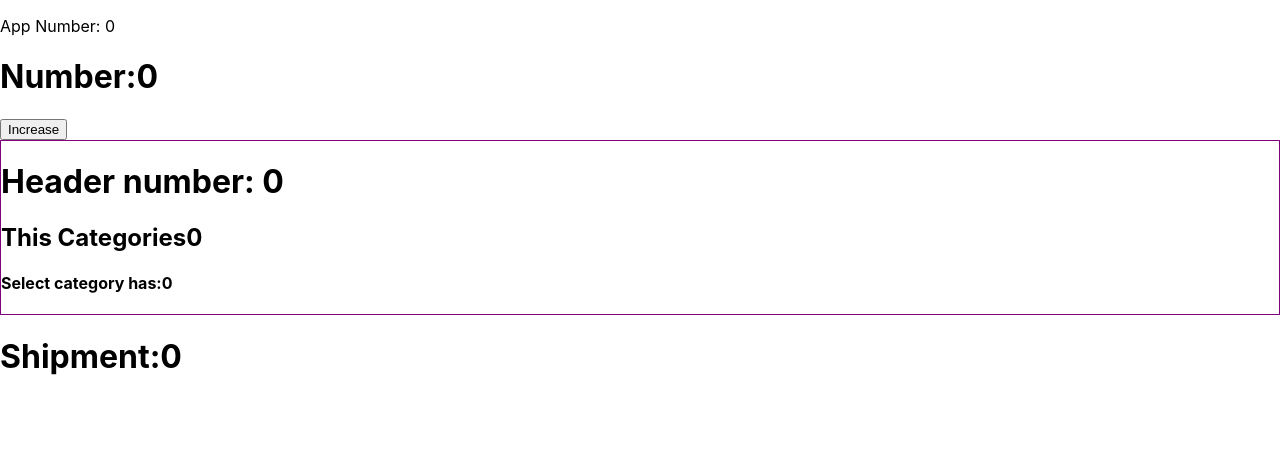
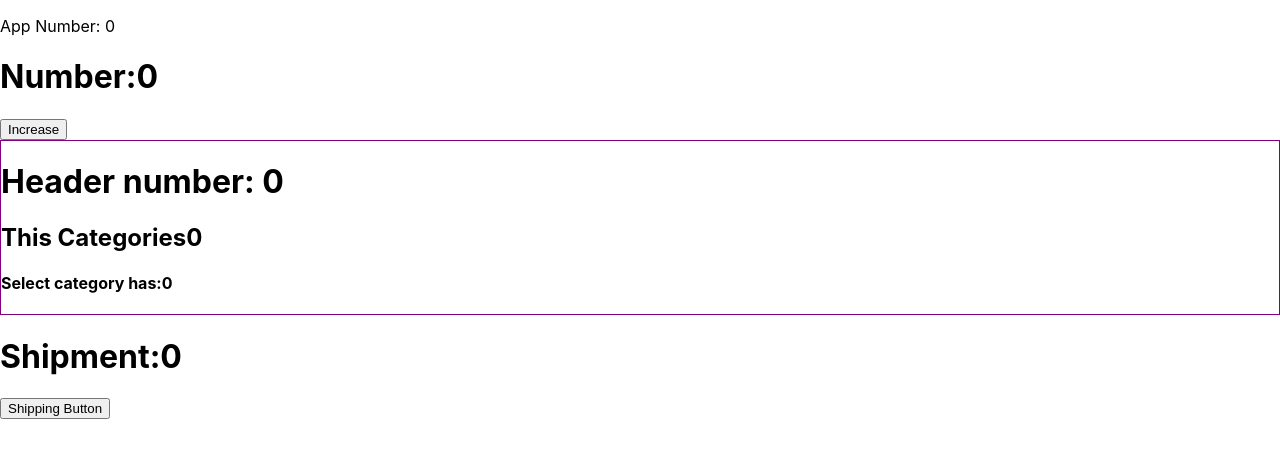
Before and after one commit to hasanfuad/module-39, a React (Create React App) app: page / in a window 1280 px wide. Shown: the top 458 px of the page. Built offline with nearby package versions, Linux system fonts and the light colour scheme.

Commit message:
commit context api multiple value pass

```diff
--- a/src/App.js
+++ b/src/App.js
@@ -7,11 +7,11 @@ import { createContext, useState } from "react";
 export const CategoryContext = createContext();
 
 function App() {
-  const [increase, setIncrease] = useState(0); //Put the State in the parent component. Now we can access the STATE to the sibling component;
+  const [category, setCategory] = useState(0); //Put the State in the parent component. Now we can access the STATE to the sibling component;
   return (
-    <CategoryContext.Provider value={increase} >
-      <p>App Number: {increase}</p>
-      <Header increase={increase} setIncrease={setIncrease} />
+    <CategoryContext.Provider value={[category, setCategory]} >
+      <p>App Number: {category}</p>
+      <Header/>
       <Home/>
       <Shipment/>
     </CategoryContext.Provider>
--- a/src/component/Header/Header.js
+++ b/src/component/Header/Header.js
@@ -1,11 +1,12 @@
-import React from 'react';
+import React, { useContext } from 'react';
+import { CategoryContext } from '../../App';
 
-const Header = (props) => {
-    const {increase, setIncrease} = props;
+const Header = () => {
+    const [category, setCategory] = useContext(CategoryContext);
     return (
         <div>
-            <h1>Number:{increase}</h1>
-            <button onClick={()=>setIncrease(increase+1)}>Increase</button>
+            <h1>Number:{category}</h1>
+            <button onClick={()=>setCategory(category+1)}>Increase</button>
         </div>
     );
 };
--- a/src/component/Shipment/Shipment.js
+++ b/src/component/Shipment/Shipment.js
@@ -2,10 +2,11 @@ import React, { useContext } from 'react';
 import { CategoryContext } from '../../App';
 
 const Shipment = () => {
-    const category = useContext(CategoryContext)
+    const [category, setCategory] = useContext(CategoryContext);
     return (
         <div>
             <h1>Shipment:{category}</h1>
+            <button onClick={() => setCategory(category + 1)}>Shipping Button</button>
         </div>
     );
 };
```
